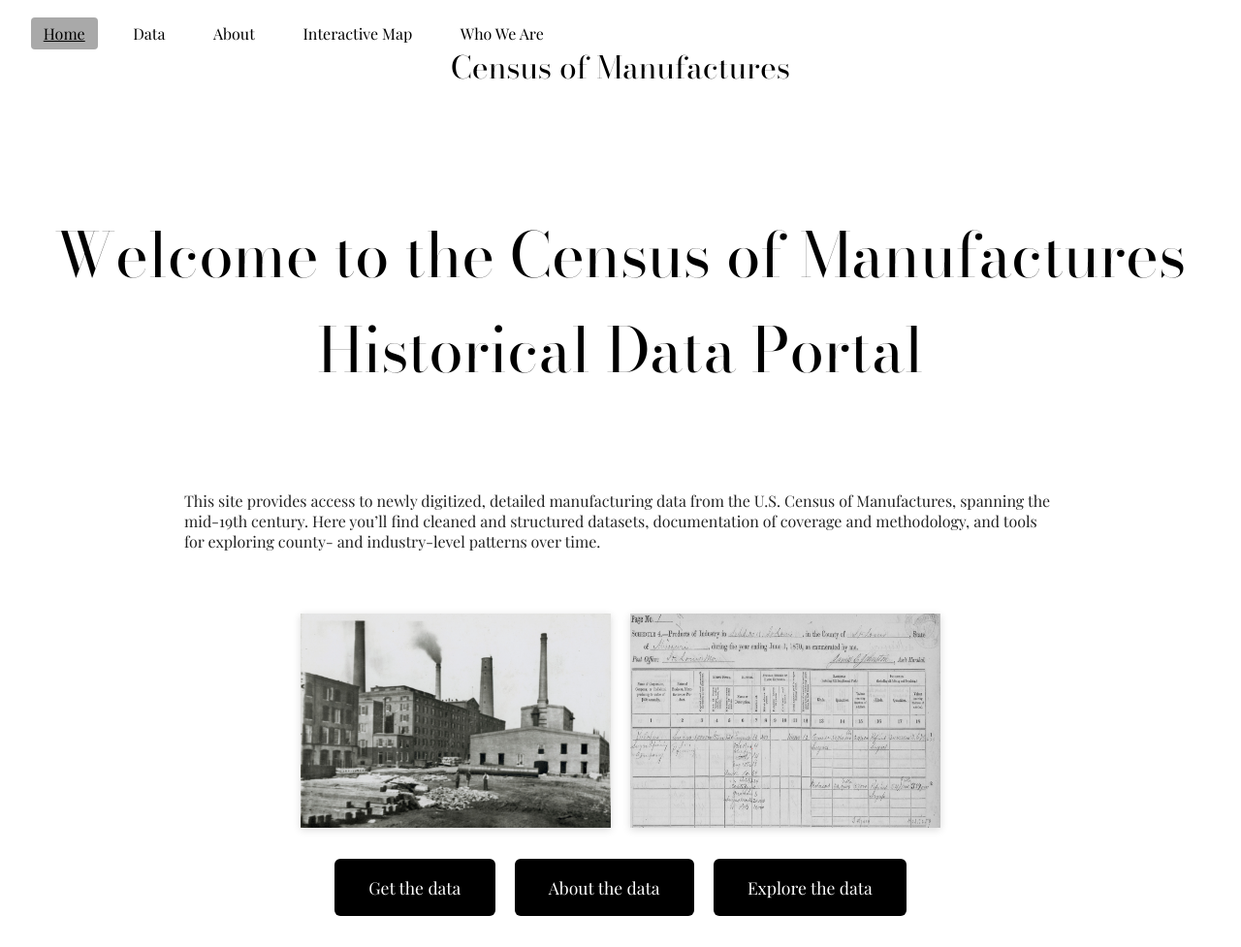
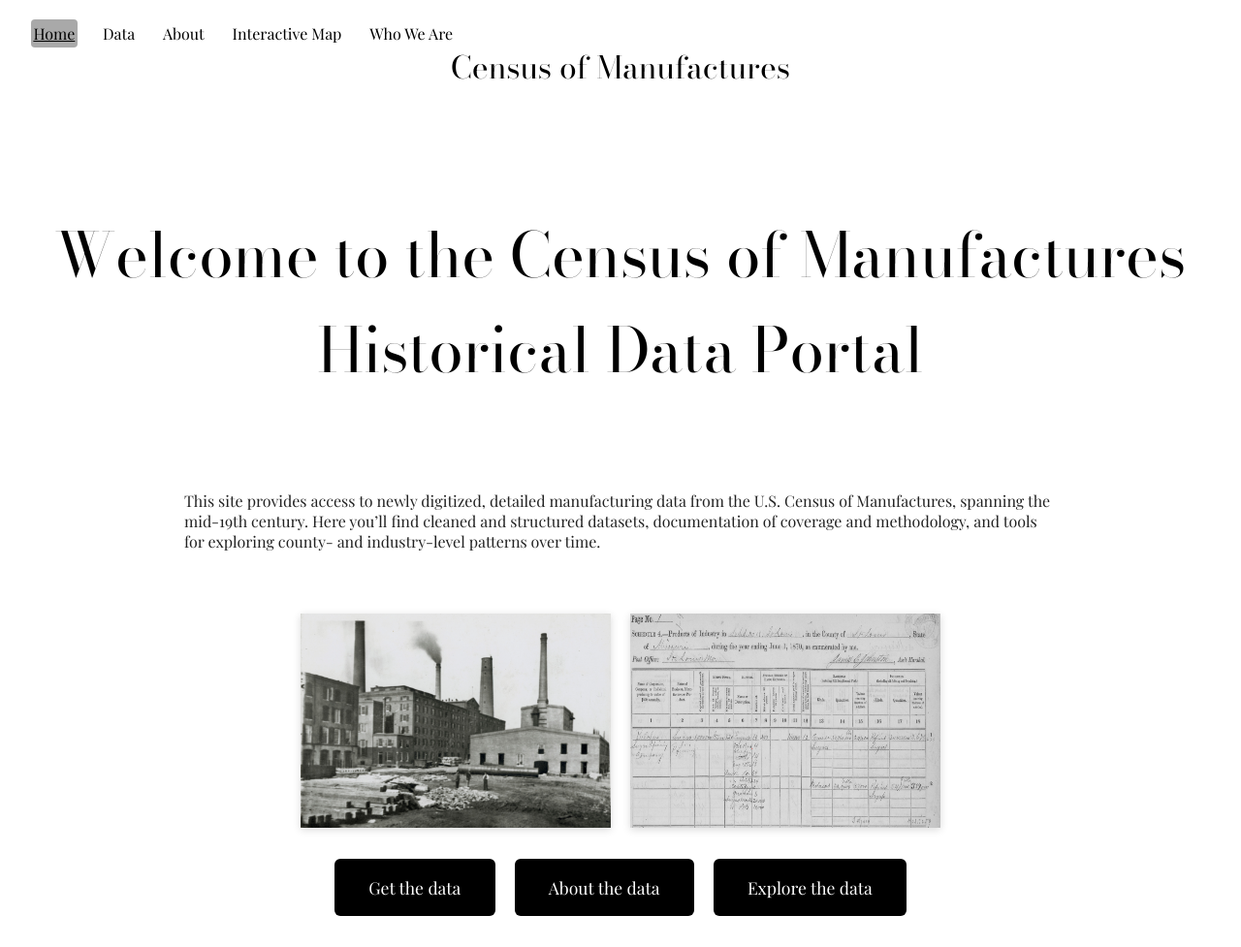
Before and after one commit to allen-otterstrom/CMF_data, a Jekyll site: the page built from index.md, in a window 1280 px wide. Shown: the whole page at 97% size. Built offline with Jekyll 4.4.1, drawn with Linux system fonts in a browser that asks for light colours.

Commit message:
Update header.html

```diff
--- a/_includes/header.html
+++ b/_includes/header.html
@@ -1,44 +1,211 @@
 <!-- Header -->
+<!-- Fonts (keep these in your <head> or above the header) -->
+<link href="https://fonts.googleapis.com/css2?family=Bodoni+Moda:wght@400;700&family=Playfair+Display:wght@400;700&display=swap" rel="stylesheet">
+
 <!-- Header -->
-<header>
-  <nav class="nav-links">
-    <div class="dropdown">
-      <a href="index.html" class="{% if page.path == 'index.md' %}active{% endif %}">Home</a>
-    </div>
+<header class="site-header">
+  <nav class="site-nav" aria-label="Primary">
+    <ul class="nav-links">
+      <li class="nav-item"><a href="index.html" class="{% if page.path == 'index.md' %}active{% endif %}">Home</a></li>
 
-    <div class="dropdown">
-      <a href="get-data.html" class="{% if page.path == 'get-data.md' %}active{% endif %}">Data</a>
-      <div class="dropdown-content">
-        <a href="additional_data.html">Additional Data</a>
-        <a href="search.html">Search CMF Images</a>
-      </div>
-    </div>
+      <li class="nav-item has-submenu">
+        <a href="get-data.html" class="{% if page.path == 'get-data.md' %}active{% endif %}">Data</a>
+        <button class="submenu-toggle" aria-expanded="false" aria-label="Toggle Data submenu">▾</button>
+        <ul class="submenu" aria-label="Data submenu">
+          <li><a href="raw-data.html">Raw Data</a></li>
+          <li><a href="cleaned-data.html">Cleaned Data</a></li>
+          <li><a href="documentation.html">Documentation</a></li>
+        </ul>
+      </li>
 
-    <div class="dropdown">
-      <a href="about.html" class="{% if page.path == 'about.md' %}active{% endif %}">About</a>
-      <div class="dropdown-content">
-        <a href="navigation.html">CMF Image Navigation</a>
-        <a href="data-structure.html">Prepared CMF Data Structure</a>
-        <a href="coverage.html">Coverage</a>
-        <a href="methodology.html">Methodology</a>
-        <a href="change-log.html">Change Log</a>
-        <a href="add-on.html">Contribute</a>
-      </div>
-    </div>
+      <li class="nav-item has-submenu">
+        <a href="about.html" class="{% if page.path == 'about.md' %}active{% endif %}">About</a>
+        <button class="submenu-toggle" aria-expanded="false" aria-label="Toggle About submenu">▾</button>
+        <ul class="submenu" aria-label="About submenu">
+          <li><a href="methodology.html">Methodology</a></li>
+          <li><a href="history.html">History</a></li>
+        </ul>
+      </li>
 
-    <div class="dropdown">
-      <a href="explore.html" class="{% if page.path == 'explore.md' %}active{% endif %}">Interactive Map</a>
-    </div>
-
-    <div class="dropdown">
-      <a href="who-we-are.html" class="{% if page.path == 'who-we-are.md' %}active{% endif %}">Who We Are</a>
-    </div>
+      <li class="nav-item"><a href="explore.html" class="{% if page.path == 'explore.md' %}active{% endif %}">Interactive Map</a></li>
+      <li class="nav-item"><a href="who-we-are.html" class="{% if page.path == 'who-we-are.md' %}active{% endif %}">Who We Are</a></li>
+    </ul>
   </nav>
 
   <div class="title">
     <a href="{{ '/' | relative_url }}">Census of Manufactures</a>
   </div>
 </header>
+
+<!-- Styles -->
+<style>
+/* header container */
+.site-header {
+  display: flex;
+  align-items: center;
+  justify-content: center;
+  padding: 1.5em 2em;
+  background: #fff;
+}
+
+/* nav (left side) */
+.site-nav {
+  margin-right: auto; /* pushes title toward the middle */
+}
+
+/* top-level nav list */
+.nav-links {
+  list-style: none;
+  display: flex;
+  gap: 1.25em;
+  padding: 0;
+  margin: 0;
+  font-family: 'Playfair Display', serif;
+  align-items: center;
+}
+
+/* each top-level item */
+.nav-item {
+  position: relative; /* needed so .submenu absolute positions relative to this */
+}
+
+/* top-level links */
+.nav-item > a {
+  text-decoration: none;
+  color: #000;
+  font-weight: 400;
+  padding: .25em .15em;
+}
+
+/* small caret button used for touch devices */
+.submenu-toggle {
+  display: none; /* shown on small screens via media query */
+  background: none;
+  border: none;
+  cursor: pointer;
+  font-size: .9em;
+  margin-left: .125em;
+  vertical-align: middle;
+}
+
+/* dropdown (submenu) */
+.submenu {
+  display: none; /* hidden by default */
+  position: absolute;
+  top: calc(100% + 6px); /* a bit below the parent link */
+  left: 0;
+  min-width: 180px;
+  padding: 0.25em 0;
+  margin: 0;
+  list-style: none;
+  background: #fff;
+  box-shadow: 0 6px 16px rgba(0,0,0,0.08);
+  border-radius: 4px;
+  z-index: 1000;
+  flex-direction: column;
+}
+
+/* submenu items */
+.submenu li a {
+  display: block;
+  padding: 0.5em 1em;
+  white-space: nowrap;
+  color: #000;
+  text-decoration: none;
+  font-family: 'Playfair Display', serif;
+}
+
+.submenu li a:hover { background: #f3f3f3; }
+
+/* show on hover for desktop */
+.nav-item:hover > .submenu {
+  display: flex;
+}
+
+/* also allow an "open" class for toggling via JS (mobile) */
+.nav-item.open > .submenu {
+  display: flex;
+}
+
+/* active / hover styles for top-level links */
+.nav-item > a:hover,
+.nav-item > a.active {
+  text-decoration: underline;
+}
+
+/* centered title */
+.title {
+  font-family: 'Bodoni Moda', serif;
+  font-weight: 400;
+  font-size: 2em;
+  text-align: center;
+}
+
+.title a { text-decoration: none; color: #000; }
+
+/* Responsive (mobile) */
+@media (max-width: 768px) {
+  .site-header { flex-direction: column; align-items: stretch; gap: .5em; }
+  .site-nav { margin-right: 0; }
+  .nav-links {
+    flex-direction: column;
+    gap: 0;
+    width: 100%;
+    padding: .25em 0;
+  }
+  .nav-item { padding: .25em 1em; }
+  .nav-item > a { display: inline-block; width: calc(100% - 32px); } /* leaves room for toggle */
+  .submenu-toggle { display: inline-block; float: right; }
+  /* make submenu relative to the flow on mobile (so it expands beneath item) */
+  .submenu {
+    position: relative;
+    top: 0;
+    left: 0;
+    box-shadow: none;
+    padding-left: 0;
+    border-radius: 0;
+  }
+}
+</style>
+
+<!-- Minimal JS to support tap/click toggles and click-outside to close -->
+<script>
+document.addEventListener('DOMContentLoaded', function () {
+  // Toggle submenu buttons
+  const toggles = document.querySelectorAll('.submenu-toggle');
+  toggles.forEach(btn => {
+    btn.addEventListener('click', function (e) {
+      e.preventDefault();
+      e.stopPropagation();
+      const li = btn.closest('.has-submenu');
+      const isOpen = li.classList.toggle('open');
+      btn.setAttribute('aria-expanded', isOpen ? 'true' : 'false');
+    });
+  });
+
+  // Close any open menus when clicking outside
+  document.addEventListener('click', function (e) {
+    if (!e.target.closest('.has-submenu')) {
+      document.querySelectorAll('.has-submenu.open').forEach(li => {
+        li.classList.remove('open');
+        const btn = li.querySelector('.submenu-toggle');
+        if (btn) btn.setAttribute('aria-expanded', 'false');
+      });
+    }
+  });
+
+  // Close on ESC
+  document.addEventListener('keydown', function (e) {
+    if (e.key === 'Escape') {
+      document.querySelectorAll('.has-submenu.open').forEach(li => {
+        li.classList.remove('open');
+        const btn = li.querySelector('.submenu-toggle');
+        if (btn) btn.setAttribute('aria-expanded', 'false');
+      });
+    }
+  });
+});
+</script>
 
 
 <!-- Fonts -->
```
